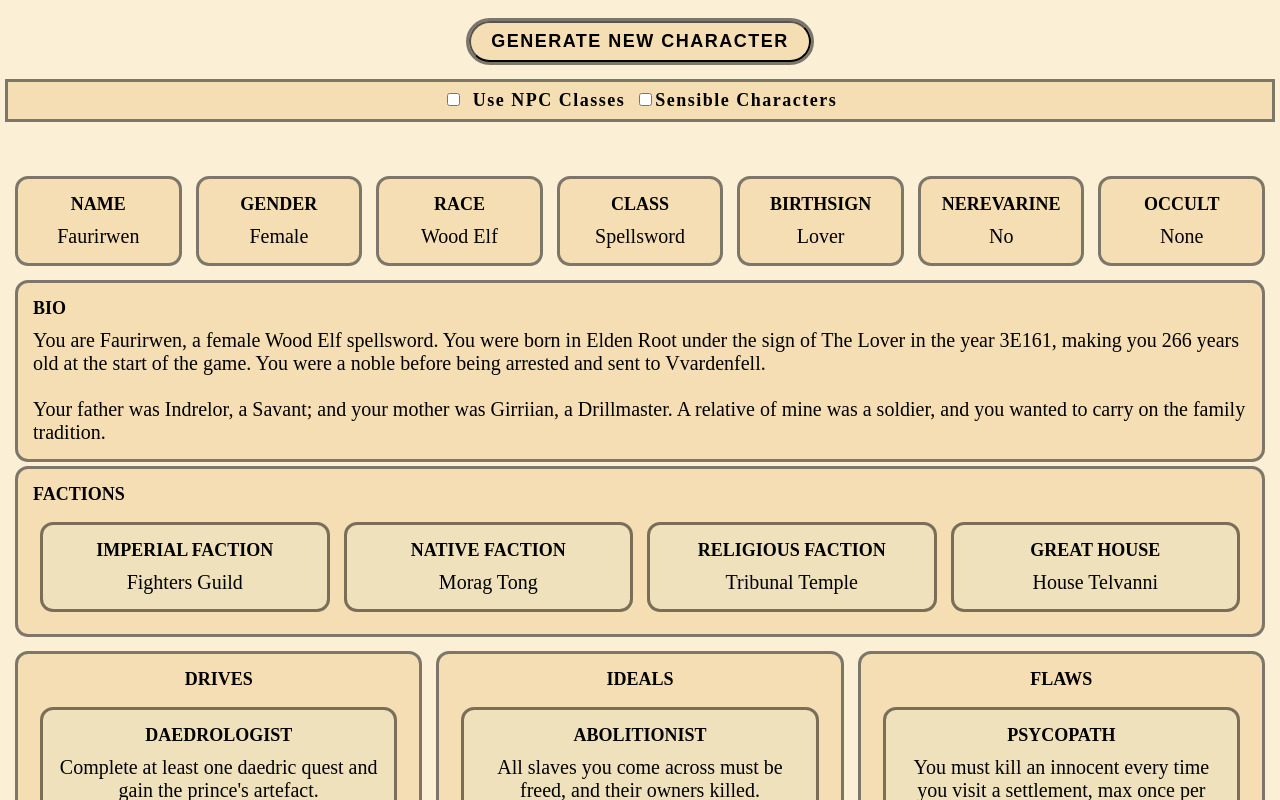
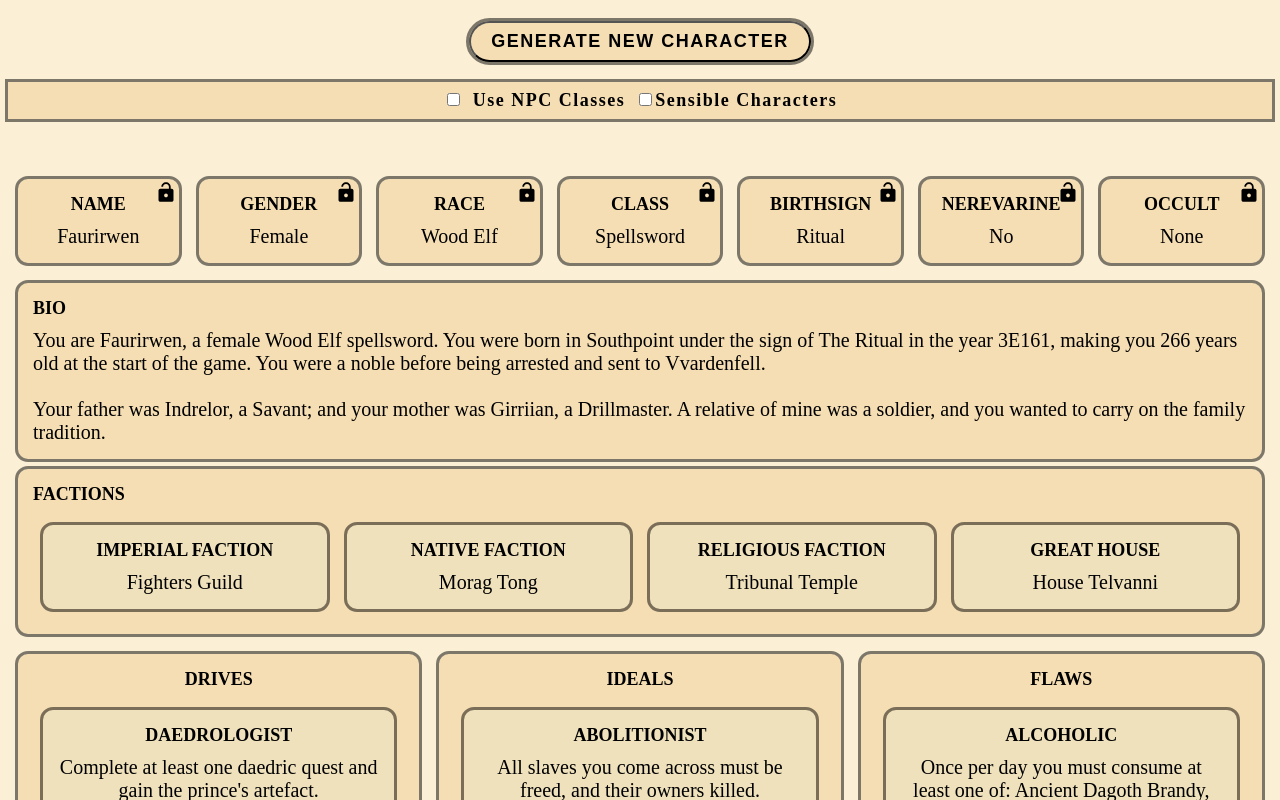
Before and after one commit to LordLuceus/mwcg, a React (Create React App) app: page / in a window 1280 px wide. Both pictures are taken after a click on the button "GENERATE NEW CHARACTER". Shown: the top 800 px of the page. Built offline with nearby package versions, Linux system fonts and the light colour scheme.

Commit message:
Allow locking

```diff
--- a/package.json
+++ b/package.json
@@ -9,6 +9,7 @@
     "@testing-library/user-event": "^13.5.0",
     "react": "^18.1.0",
     "react-dom": "^18.1.0",
+    "react-icons": "^4.4.0",
     "react-scripts": "5.0.1",
     "react-switch": "^6.0.0",
     "react-tooltip": "^4.2.21",
--- a/src/App.js
+++ b/src/App.js
@@ -1,9 +1,10 @@
-import React, { useState, useEffect } from 'react';
+import React, { useState, useEffect, Component } from 'react';
 import { generateName } from './NameGenerator';
 import { getBestFactionFit } from './SkillFacts'
 import { generateBackstory } from './Backgrounds'
 import { rand, map } from './Utils'
 import ReactTooltip from 'react-tooltip';
+import { IoMdLock, IoMdUnlock } from 'react-icons/io';
 
 function getWindowDimensions() {
   const { innerWidth: width, innerHeight: height } = window;
@@ -83,7 +84,6 @@ let flaws = {
   "Stubborn": "If caught committing a crime, you will always resist arrest.",
   "Sentimental": "You never sell your old weapons and armour, but instead display them in your home base.",
   "Bloodlust": "You must kill at least one living thing per day.",
-  "Psycopath": "You must kill an innocent every time you visit a settlement, max once per day.",
   "Alcoholic": "Once per day you must consume at least one of: Ancient Dagoth Brandy, Cyrodiilic Brandy, Flin, Greef, Mazte, Nord Mead, Shein, Sujamma, or Vintage Brandy.",
   "Sugartooth": "Once per day you must consume at least one skooma or moon sugar, and you must be in possession of a skooma pipe at all times.",
   "Prejudiced": "You can only trade with NPCs of your own race.",
@@ -235,6 +235,14 @@ export default function Creator() {
   const { height, width } = useWindowDimensions();
   const [tooltip, showTooltip] = useState(true);
 
+  const [nameLocked, lockName] = useState(false);
+  const [genderLocked, lockGender] = useState(false);
+  const [raceLocked, lockRace] = useState(false);
+  const [classLocked, lockClass] = useState(false);
+  const [birthsignLocked, lockBirthsign] = useState(false);
+  const [mqLocked, lockMQ] = useState(false);
+  const [occultLocked, lockOccult] = useState(false);
+
   const handleOnChangeNpcClasses = () => {
     setNpcClassesChecked(!useNpcClasses);
   };
@@ -280,11 +288,9 @@ export default function Creator() {
 
     if (race != "Dark Elf") {
       while (fatherClass === "Dreamer" || fatherClass === "Ordinator" || fatherClass === "Ordinator Guard" || fatherClass === "Wise Woman" || fatherClass === "Mabrigash") {
-        console.log("Rerolled father class cos it was " + fatherClass);
         fatherClass = rand(npcClasses.concat(playerClasses));
       }
       while (motherClass === "Dreamer" || motherClass === "Ordinator" || motherClass === "Ordinator Guard" || motherClass === "Wise Woman" || motherClass === "Mabrigash") {
-        console.log("Rerolled mother class cos it was " + motherClass);
         motherClass = rand(npcClasses.concat(playerClasses));
       }
     }
@@ -316,19 +322,20 @@ export default function Creator() {
 
   function generateRandomCharacter() {
 
-    const race = rand(races);
-    const gender = rand(genders);
-    const characterClass = useNpcClasses ? rand(playerClasses.concat(npcClasses)) : rand(playerClasses);
+    const race = (data && raceLocked) ? data.race : rand(races);
+    const gender = (data && genderLocked) ? data.gender : rand(genders);
+    const characterClass = (data && classLocked) ? data.characterClass : useNpcClasses ? rand(playerClasses.concat(npcClasses)) : rand(playerClasses);
 
-    const name = generateName(race, gender, characterClass);
+    const name = (data && nameLocked) ? data.name : generateName(race, gender, characterClass);
 
     const age = generateAge(race);
 
     const lifestyle = rand(lifestyles);
+    const birthsign = (data && birthsignLocked) ? data.birthsign : rand(birthsigns);
 
-    const isNerevarine = Math.random() > 0.5;
-    const isVampire = Math.random() > 0.95;
-    const isWerewolf = !isVampire && Math.random() > 0.95;
+    const isNerevarine = (data && mqLocked) ? data.isNerevarine : Math.random() > 0.5;
+    const isVampire = (data && occultLocked) ? data.isVampire : Math.random() > 0.95;
+    const isWerewolf = (data && occultLocked) ? data.isWerewolf : !isVampire && Math.random() > 0.95;
 
     let characterDrives = generateTraits(characterClass, drives, true);
     let characterIdeals = generateTraits(characterClass, ideals);
@@ -357,7 +364,7 @@ export default function Creator() {
       characterClass: characterClass,
       race: race,
       lifestyle: lifestyle,
-      birthsign: rand(birthsigns),
+      birthsign: birthsign,
 
       age: age,
       factions: generateFactions(characterClass, isVampire, buildSensibleCharacters),
@@ -455,18 +462,18 @@ export default function Creator() {
                 alignItems: 'stretch'
               }}
             >
-              <StatCard title={'name'} value={data.name} />
-              <StatCard title={'gender'} value={data.gender} />
-              <StatCard title={'race'} value={data.race} />
-              <StatCard title={'class'} value={data.characterClass} />
-              <StatCard title={'birthsign'} value={data.birthsign} />
-              <StatCard title={'nerevarine'} value={data.isNerevarine ? "Yes" : "No"} />
-              <StatCard title={'occult'} value={data.isVampire
+              <LockableStatCard title={'name'} value={data.name} onToggle={lockName} />
+              <LockableStatCard title={'gender'} value={data.gender} onToggle={lockGender} />
+              <LockableStatCard title={'race'} value={data.race} onToggle={lockRace} />
+              <LockableStatCard title={'class'} value={data.characterClass} onToggle={lockClass} />
+              <LockableStatCard title={'birthsign'} value={data.birthsign} onToggle={lockBirthsign} />
+              <LockableStatCard title={'nerevarine'} value={data.isNerevarine ? "Yes" : "No"} onToggle={lockMQ} />
+              <LockableStatCard title={'occult'} value={data.isVampire
                 ? "Vampire"
                 : data.isWerewolf
                   ? "Werewolf"
                   : "None"
-              } />
+              } onToggle={lockOccult} />
             </div>
             <div
               style={{
@@ -558,3 +565,42 @@ function StatCard({ title, value, centerText = true, nested = false }) {
       <div style={{ fontSize: 20, fontWeight: 500 }}>{value}</div>
     </div>)
 }
+
+function LockableStatCard({ title, value, centerText = true, nested = false, onToggle = () => { } }) {
+
+  const [isLocked, setIsLocked] = useState(false);
+
+  return (
+    <div
+      style={{
+        margin: 10,
+        padding: 15,
+        width: 'calc(100% - 50px)',
+        backgroundColor: nested ? '#EFE1BC' : '#F5DEB3',
+        outline: 'rgba(0,0,0,0.5) solid 3px',
+        borderRadius: 10,
+        textAlign: centerText ? 'center' : 'left',
+        position: 'relative',
+      }}
+    >
+      <button
+        onClick={() => { setIsLocked(!isLocked); }}
+        style={{
+          backgroundColor: 'rgba(0,0,0,0)',
+          outline: 'rgba(0,0,0,0)',
+          borderWidth: 0,
+          fontSize: 24,
+          fontWeight: 700,
+          letterSpacing: 1.5,
+          position: 'absolute',
+          top: '0px',
+          right: '-5px',
+        }}
+      >
+        {isLocked ? <IoMdLock /> : <IoMdUnlock />}
+        {onToggle(isLocked)}
+      </button>
+      <div style={{ fontSize: 18, fontWeight: 700, marginBottom: 10 }}>{title.toUpperCase()}</div>
+      <div style={{ fontSize: 20, fontWeight: 500 }}>{value}</div>
+    </div >)
+}
--- a/src/Backgrounds.js
+++ b/src/Backgrounds.js
@@ -225,11 +225,7 @@ function roll1d(die) {
 }
 
 function getBackground(characterClass) {
-    let backgrounds = getClassBackgrounds(characterClass);
-
-    console.log(backgrounds)
-
-    return rand(backgrounds);
+    return rand(getClassBackgrounds(characterClass));
 }
 
 function getNumberOfLifeEvents(age) {
```
Also changed, not shown: 1 other file (tests, documents, lock files or other folders).
